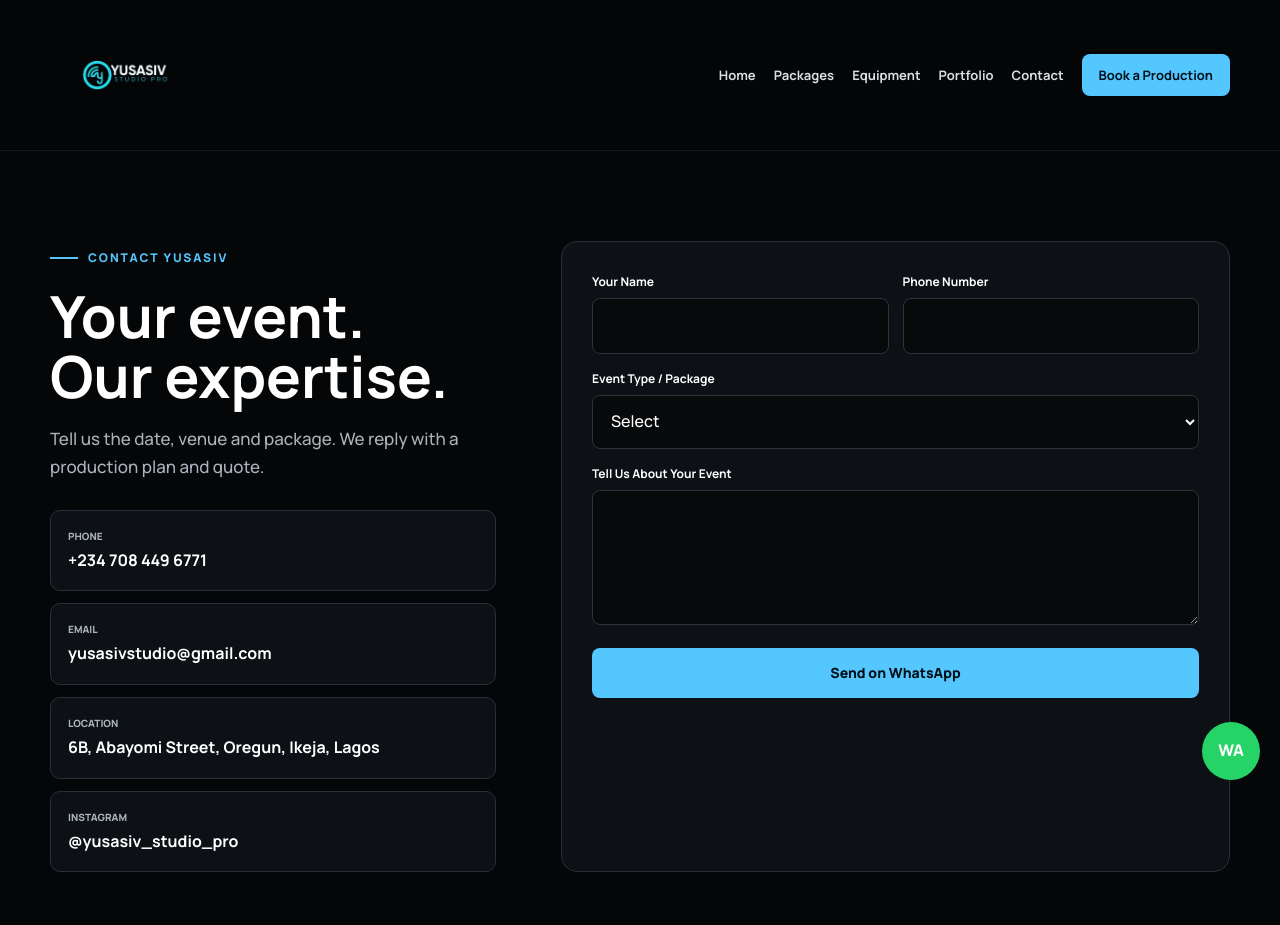
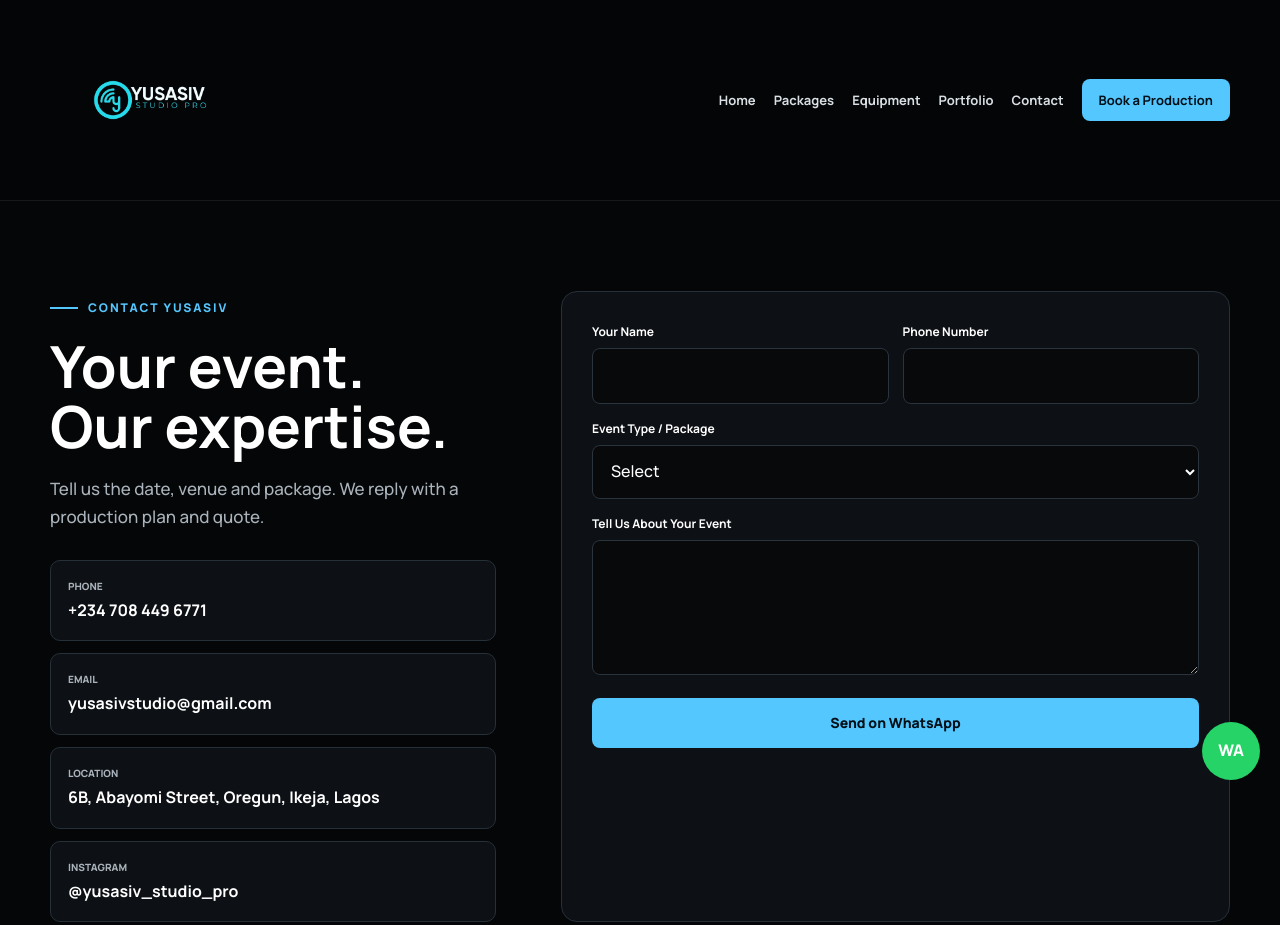
Before and after one commit to yusasivstudiopro/yusasiv-studio-pro, a plain HTML site: page contact.html in a window 1280 px wide. Shown: the top 925 px of the page. Drawn offline with Linux system fonts and the light colour scheme.

Commit message:
Update contact.html

```diff
--- a/contact.html
+++ b/contact.html
@@ -22,7 +22,7 @@ button{cursor:pointer;}
 .section-text{color:var(--muted);font-size:17px;}
 header{position:sticky;top:0;z-index:1000;border-bottom:1px solid rgba(255,255,255,.08);background:rgba(5,6,7,.94);}
 .nav{min-height:78px;display:flex;align-items:center;justify-content:space-between;}
-.brand-logo{height:150px;width:auto;display:block;object-fit:contain;}
+.brand-logo{height:200px;width:auto;display:block;object-fit:contain;}
 .nav-links{display:flex;align-items:center;gap:18px;}
 .nav-links a{color:#d9dfe4;font-size:13px;font-weight:700;}
 .nav-cta{padding:11px 17px;border-radius:8px;background:var(--sky);color:#001018!important;}
```
